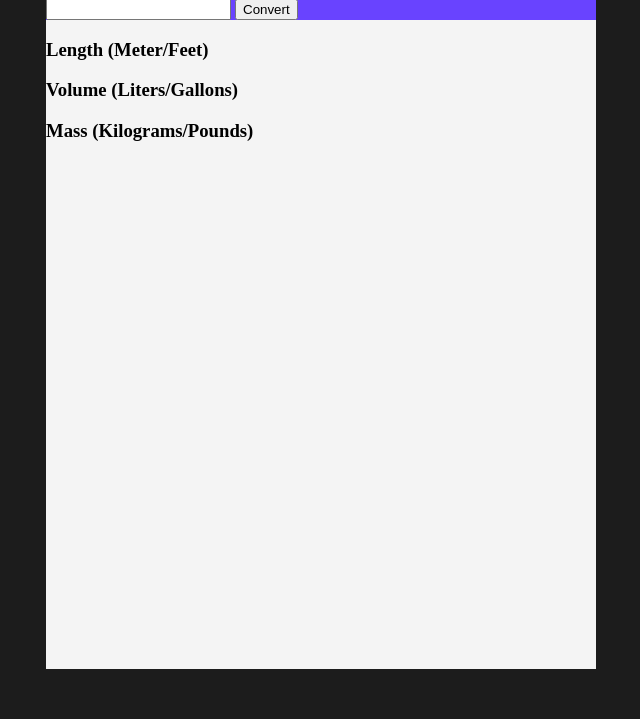
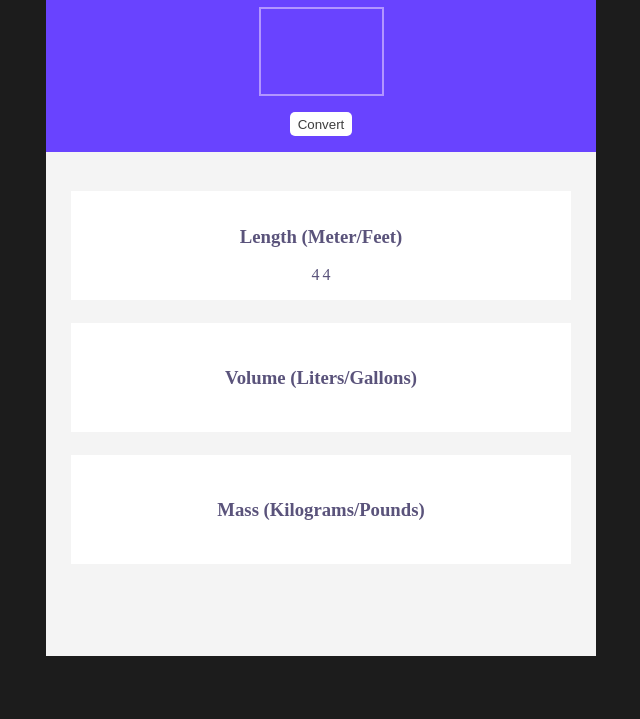
Before and after one commit to chingoblingers/Scrimba-Graduation-Unit-Converter, a plain HTML site: page index.html in a window 1280 px wide. Shown: the part 81-800 px from the top of the page, without its empty margins (319-959 px from the left). Drawn offline with Linux system fonts and the light colour scheme.

Commit message:
edited element sizes and positions

```diff
--- a/index.css
+++ b/index.css
@@ -9,6 +9,58 @@ main{
     background-color: #F4F4F4;
 }
 
+
+input{
+    width: 7.313rem;
+    height: 5.188rem;
+    border: 2px solid #B295FF;
+    background: none;
+    font-size: 3.625rem;
+    font-weight: 800;
+    color: #FFFFFF;
+    text-align: center;
+
+}
+
+button{
+    background-color: #FFFFFF;
+    color: #3D3D3D;
+    width: 3.875rem;
+    height: 1.5rem;
+    margin: 1rem 0;
+    border: none;
+    border-radius: 0.313rem;
+    padding: .3rem .3rem;
+}
+
 .hero{
     background-color: #6943FF;
+    display: flex;
+    flex-direction: column;
+    justify-content: center;
+    align-items: center;
 }
+
+.section-container{
+    display: flex;
+    flex-direction: column;
+    align-items: center;
+    margin: 1rem 0 0 0;
+}
+
+section{
+    width: 31.25rem;
+    height: 6.786rem;
+    background-color: #FFFFFF;
+    color: #5A537B;
+    display: flex;
+    flex-direction: column;
+    justify-content: center;
+    align-items: center;
+    margin-top: 1.464rem;
+}
+
+.conversion-container{
+    display: flex;
+    gap: .2rem;
+}
--- a/index.html
+++ b/index.html
@@ -10,14 +10,15 @@
     <main>
         <div class="hero">
         <h1> Metric/Imperial Unit Conversion </h1>
-        <input type="number">
+        <input type="text">
         <button> Convert </button>
         </div>
+        <div class="section-container">
         <section>
             <h3> Length (Meter/Feet) </h3>
             <div class="conversion-container">
-                <div class="conversion" id="meters"> </div>
-                <div class="conversion" id="feet"> </div>
+                <div class="conversion" id="meters"> 4 </div>
+                <div class="conversion" id="feet"> 4 </div>
             </div>
         </section>
 
@@ -36,6 +37,7 @@
                 <div class="conversion" id="pounds"> </div>
             </div>
         </section>
+        </div>
     </main>
 
  <script src="index.js"></script>
```
